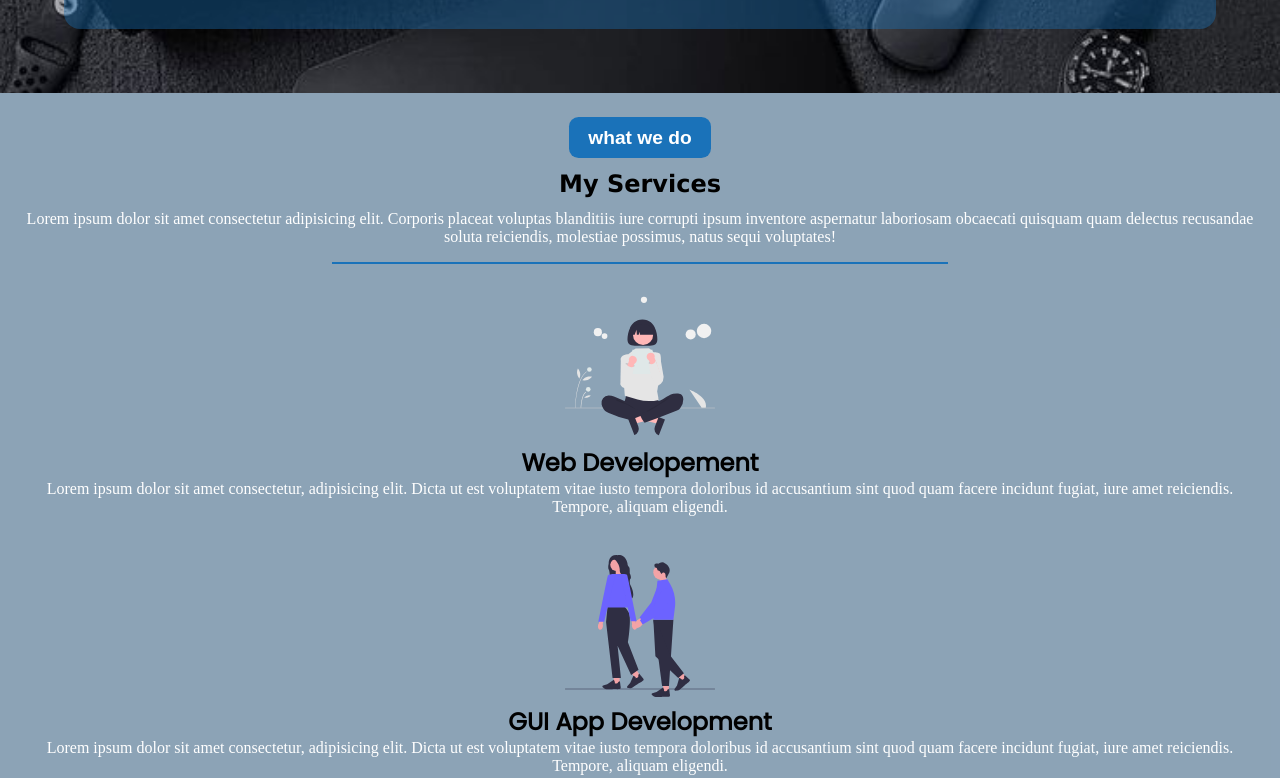
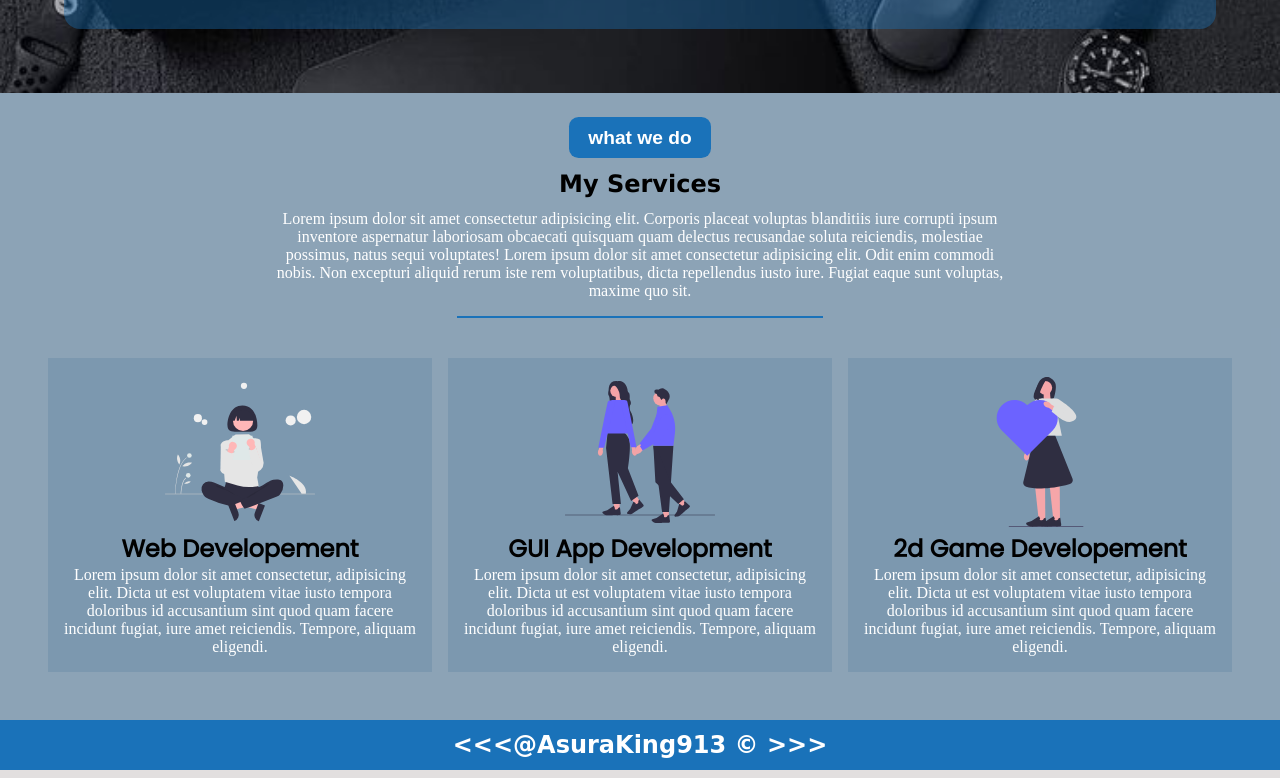
Before and after one commit to Asuraking913/Portfolio_test, a plain HTML site: page index.html in a window 1280 px wide. Shown: the part 1197-1975 px from the top of the page. Drawn offline with Linux system fonts and the light colour scheme.

Commit message:
New changes to portfolio

```diff
--- a/css/main.scss
+++ b/css/main.scss
@@ -305,7 +305,7 @@ section.service {
     }
 }
 
-@media  only screen and (min-width: 1000px) {
+@media  only screen and (min-width: 500px) {
     .nav-container {
         border-bottom: 2px solid rgba(255, 255, 255, 0.123);
 
@@ -394,7 +394,7 @@ section.service {
                 height: 100%;
                 width: 100%;
                 background-color: rgba(26, 113, 185, 0.397);
-
+                border-top-left-radius: 22em;
             }
         }
 
@@ -423,4 +423,29 @@ section.service {
             }
         }
     }
+
+    section.service {
+        display: flex;
+        align-items: center;
+        justify-content: center;
+        flex-direction: column;
+
+        .cont1 {
+            width: 60%;
+            font-family: sans-serif;
+        }
+
+        .cont2 {
+            display: flex;
+            flex-direction: row;
+            padding: 2em;
+            gap: 1rem;
+        }
+
+        .gui, .web, .game {
+            width: 50%;
+            // background-color : whitesmoke;
+            background-color: rgba(122, 151, 175, 0.87);
+        }
+    }
 }
--- a/index.html
+++ b/index.html
@@ -69,9 +69,10 @@
            <div class="cont1">
             <p>what we do</p>
             <h1>my services</h1>
-                <p>Lorem ipsum dolor sit amet consectetur adipisicing elit. Corporis placeat voluptas blanditiis iure corrupti ipsum inventore aspernatur laboriosam obcaecati quisquam quam delectus recusandae soluta reiciendis, molestiae possimus, natus sequi voluptates!</p>
+                <p>Lorem ipsum dolor sit amet consectetur adipisicing elit. Corporis placeat voluptas blanditiis iure corrupti ipsum inventore aspernatur laboriosam obcaecati quisquam quam delectus recusandae soluta reiciendis, molestiae possimus, natus sequi voluptates! Lorem ipsum dolor sit amet consectetur adipisicing elit. Odit enim commodi nobis. Non excepturi aliquid rerum iste rem voluptatibus, dicta repellendus iusto iure. Fugiat eaque sunt voluptas, maxime quo sit.</p>
                 <div class="line"></div>
            </div>
+            <div class="cont2">
                 <div class="web">
                     <img src="images/reading.svg" alt="An svg Image">
                     <h2>web developement</h2>
@@ -87,6 +88,7 @@
                     <h2>2d game developement</h2>
                     <p>Lorem ipsum dolor sit amet consectetur, adipisicing elit. Dicta ut est voluptatem vitae iusto tempora doloribus id accusantium sint quod quam facere incidunt fugiat, iure amet reiciendis. Tempore, aliquam eligendi.</p>
                 </div>
+            </div>
         </section>
     </main>
     <footer>
```
Also changed, not shown: css/main.css, 1 other file. Lines whose indentation alone changed are shown as unchanged.
